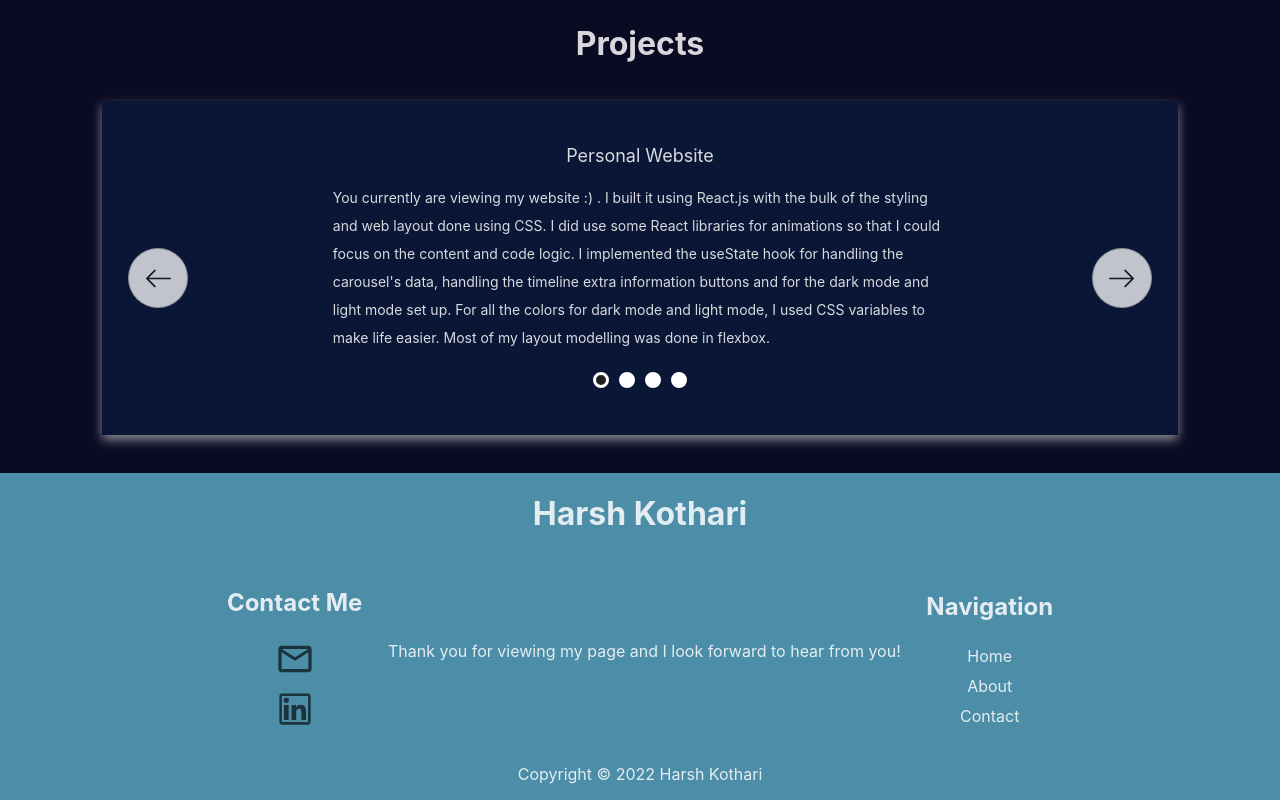
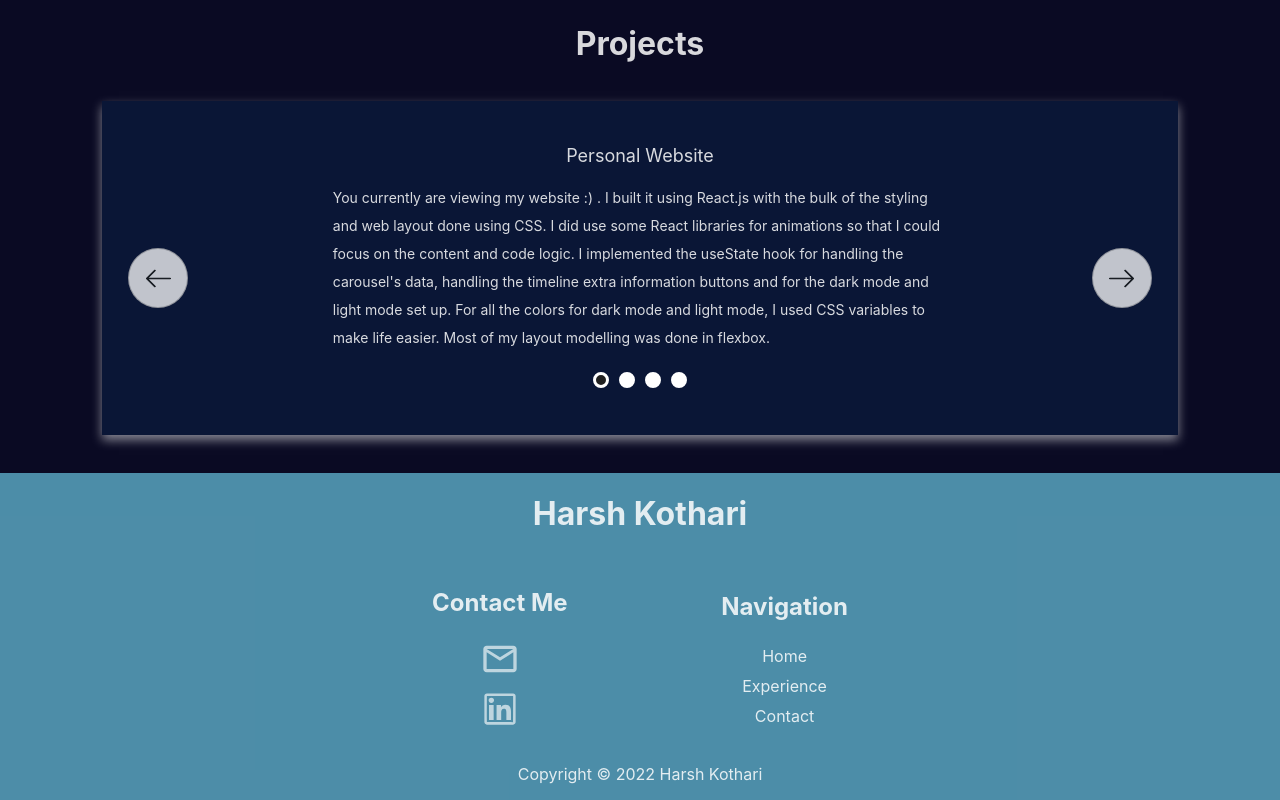
Before and after one commit to Harsh528123/PersonalWebsite, a React (Create React App) app in the folder personalwebsite/: page / in a window 1280 px wide. Shown: the part 1263-2063 px from the top of the page. Built offline with nearby package versions, Linux system fonts and the light colour scheme.

Commit message:
done footer and added navigation links

```diff
--- a/personalwebsite/src/App.js
+++ b/personalwebsite/src/App.js
@@ -20,7 +20,7 @@ function App() {
             <Skills />
             <Timeline />
             <Carousel />
-            <Footer />
+            <Footer theme={theme} />
         </div>
   );
 }
--- a/personalwebsite/src/Nav.js
+++ b/personalwebsite/src/Nav.js
@@ -35,13 +35,13 @@ const Nav = ( {theme, setTheme} ) => {
               <div className="navigation-menu" id={ showLinks ? "hidden" : ""}>
                 <ul>
                   <li>
-                  <a href="/about">Home</a>
+                  <a href="#Home">Home</a>
                   </li>
                   <li>
-                    <a href="/about">About</a>
+                    <a href="#Experience">Experience</a>
                   </li>
                   <li>
-                    <a href="/contact">Contact</a>
+                    <a href="#Contact">Contact</a>
                   </li>
                 </ul>
               </div>
--- a/personalwebsite/src/components/Footer.css
+++ b/personalwebsite/src/components/Footer.css
@@ -4,6 +4,7 @@
     flex-direction: column;
     align-items: center;
 }
+
 .main-container{
     display:flex;
     width:100%;
@@ -17,6 +18,11 @@
     display:block;
     padding:4%;
     text-align: center;
+    text-decoration: none;
+    color: var(--text-primary);
+}
+.footerNavigation:hover{
+    color: var(--text-secondary);
 }
 .footerMedia{
     padding:2%;
@@ -26,3 +32,6 @@
     text-align: center;
     opacity:75%;
 }
+.first{
+    margin-right:10%;
+}
--- a/personalwebsite/src/components/Footer.js
+++ b/personalwebsite/src/components/Footer.js
@@ -3,24 +3,32 @@ import './Footer.css'
 import {AiOutlineLinkedin} from 'react-icons/ai'
 import {MdOutlineEmail} from 'react-icons/md'
 
-const Footer = () => {
+const Footer = ({theme}) => {
 
   const today = new Date();
   return (
     <div className='Footer'>
-        <h1> Harsh Kothari </h1>
+        <h1 id="Contact"> Harsh Kothari </h1>
         <div className='main-container'>
-            <section>
+            <section className='first'>
                 <h2> Contact Me </h2>
-                <a className="footerMedia" href="mailto:hmkothar@ualberta.ca"><MdOutlineEmail className='SocialMedia' color='black' size={40} /> </a>
-                <a className="footerMedia" href="https://www.linkedin.com/in/harshkothari24/"> <AiOutlineLinkedin className="SocialMedia" color='black' size={"40"}/> </a>
+              {theme==='light' ?
+                  <>
+                    <a className="footerMedia" href="mailto:hmkothar@ualberta.ca"><MdOutlineEmail className='SocialMedia' color='black' size={40} /> </a>
+                    <a className="footerMedia" href="https://www.linkedin.com/in/harshkothari24/"> <AiOutlineLinkedin className="SocialMedia" color='black' size={"40"}/> </a>
+                  </>
+                    :
+                  <>
+                    <a className="footerMedia" href="mailto:hmkothar@ualberta.ca"><MdOutlineEmail className='SocialMedia' color='white' size={40} /> </a>
+                    <a className="footerMedia" href="https://www.linkedin.com/in/harshkothari24/"> <AiOutlineLinkedin className="SocialMedia" color='white' size={"40"}/> </a>
+                  </>
+              }
             </section>
-            <section> Thank you for viewing my page and I look forward to hear from you! </section>
-            <section>
+            <section className='second'>
                 <h2> Navigation </h2>
-                <a className='footerNavigation'> Home </a>
-                <a className='footerNavigation'> About </a>
-                <a className='footerNavigation'> Contact </a>
+                <a className='footerNavigation' href="#Home"> Home </a>
+                <a className='footerNavigation' href="#Experience"> Experience </a>
+                <a className='footerNavigation' href="#Contact"> Contact </a>
             </section>
         </div>
         <p> Copyright &copy; {today.getFullYear() } Harsh Kothari</p>
--- a/personalwebsite/src/components/Intro.css
+++ b/personalwebsite/src/components/Intro.css
@@ -57,7 +57,6 @@
     opacity: 100%;
 }
 
-
 @media screen and (max-width: 650px) {
     .AboutMe{
         border:none;
--- a/personalwebsite/src/components/Timeline.js
+++ b/personalwebsite/src/components/Timeline.js
@@ -8,7 +8,7 @@ import './Timeline.css'
 const Timeline = () => {
       return(
         <div className='secondPage'>
-            <h1 className='timeline-title'> Tech-Related Work Experience </h1>
+            <h1 className='timeline-title' id="Experience"> Tech-Related Work Experience </h1>
                 <div className="timeline-container">
                     {data.map((data, id) => (
                         <TimelineItem data={data} key={id}/>
--- a/personalwebsite/src/components/TypingEffect.js
+++ b/personalwebsite/src/components/TypingEffect.js
@@ -12,6 +12,7 @@ const TypingEffect = () => {
         eraseSpeed={200}
         typingDelay={1000}
         speed={200}
+        id="Home"
       />
     </header>
   )
--- a/personalwebsite/src/index.css
+++ b/personalwebsite/src/index.css
@@ -8,7 +8,9 @@ body {
   min-height:100%;
 }
 
-
+html{
+  scroll-behavior: smooth;
+}
 code {
   font-family: source-code-pro, Menlo, Monaco, Consolas, 'Courier New',
     monospace;
```
